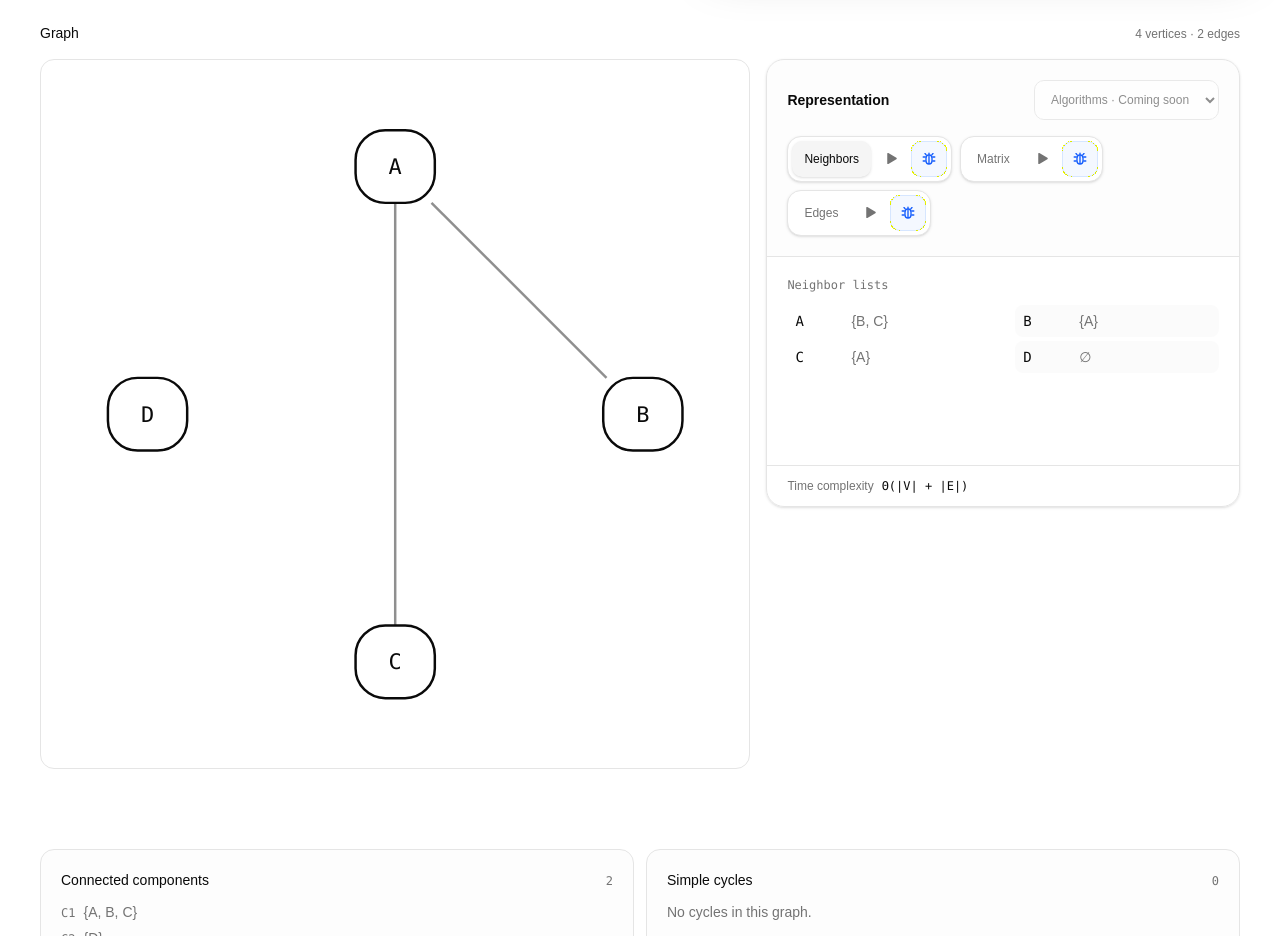
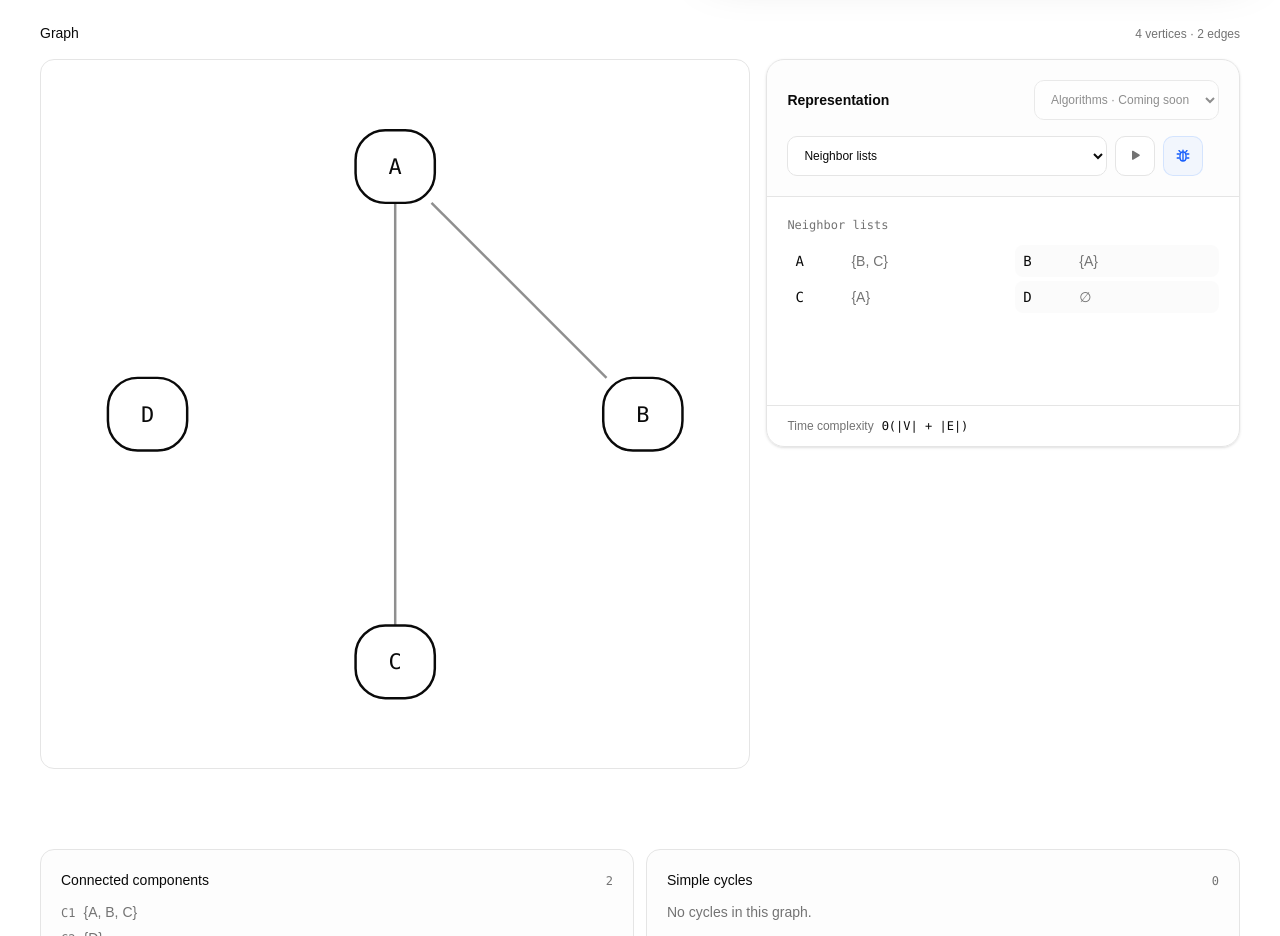
Before and after one commit to laflut3/graph-simulator, a React (Vite) app: page /en-us/simulator in a window 1280 px wide. Shown: the part 820-1756 px from the top of the page. Built offline with nearby package versions, Linux system fonts and the light colour scheme.

Commit message:
Unify graph representation controls

```diff
--- a/src/components/GraphRepresentationPanel.tsx
+++ b/src/components/GraphRepresentationPanel.tsx
@@ -30,6 +30,19 @@ const representations: GraphRepresentation[] = [
 	"adjacency-matrix",
 	"edge-list",
 ];
+
+function PlayIcon() {
+	return (
+		<svg
+			aria-hidden="true"
+			viewBox="0 0 16 16"
+			fill="currentColor"
+			className="size-4"
+		>
+			<path d="M5 3.5a.75.75 0 0 1 1.13-.65l6.25 3.75a.75.75 0 0 1 0 1.29l-6.25 3.75A.75.75 0 0 1 5 11V3.5Z" />
+		</svg>
+	);
+}
 
 function DebugBugIcon() {
 	return (
@@ -89,96 +102,17 @@ export function GraphRepresentationPanel({
 					</h3>
 					<AlgorithmComingSoon />
 				</div>
-				<div className="flex flex-wrap items-center gap-2">
-					<nav
-						aria-label={text(
-							language,
-							"Graph representations",
-							"Représentations du graphe",
-						)}
-						className="hidden flex-wrap gap-2 sm:flex"
-					>
-						{representations.map((representation) => {
-							const label =
-								representation === "neighbor-list"
-									? text(language, "Neighbors", "Voisins")
-									: representation === "adjacency-matrix"
-										? text(language, "Matrix", "Matrice")
-										: text(language, "Edges", "Arêtes");
-							const active = selected === representation;
-							return (
-								<div
-									key={representation}
-									className="inline-flex items-center gap-0.5 rounded-xl border border-border bg-background p-1 shadow-sm"
-								>
-									<button
-										type="button"
-										aria-pressed={active}
-										onClick={() => onSelect(representation)}
-										className={`h-10 rounded-lg px-2.5 text-xs font-medium transition-colors sm:h-9 sm:px-3 ${active ? "bg-muted text-foreground shadow-sm" : "text-muted-foreground hover:bg-muted/60 hover:text-foreground"}`}
-									>
-										{label}
-									</button>
-									<button
-										type="button"
-										aria-label={text(
-											language,
-											`Run ${graphRepresentationName(representation, language)}`,
-											`Lancer ${graphRepresentationName(representation, language)}`,
-										)}
-										title={text(
-											language,
-											`Run ${graphRepresentationName(representation, language)}`,
-											`Lancer ${graphRepresentationName(representation, language)}`,
-										)}
-										onClick={() => onPlay(representation)}
-										className="grid size-10 place-items-center rounded-lg border border-transparent text-muted-foreground transition-colors hover:border-border hover:bg-muted/70 hover:text-foreground sm:size-9"
-									>
-										<svg
-											aria-hidden="true"
-											viewBox="0 0 16 16"
-											fill="currentColor"
-											className="size-4"
-										>
-											<path d="M4.25 2.75a.75.75 0 0 1 1.12-.65l8 4.75a.75.75 0 0 1 0 1.3l-8 4.75a.75.75 0 0 1-1.12-.65z" />
-										</svg>
-									</button>
-									<button
-										type="button"
-										aria-label={text(
-											language,
-											`Debug ${graphRepresentationName(representation, language)} step by step`,
-											`Déboguer ${graphRepresentationName(representation, language)} pas à pas`,
-										)}
-										title={text(
-											language,
-											"Debug step by step",
-											"Déboguer pas à pas",
-										)}
-										onClick={() => onDebug(representation)}
-										className="grid size-10 place-items-center rounded-lg border border-blue-500/15 bg-blue-500/5 text-blue-600 transition-colors hover:border-blue-500/30 hover:bg-blue-500/10 dark:text-blue-400 dark:hover:bg-blue-400/10 sm:size-9"
-									>
-										<DebugBugIcon />
-									</button>
-								</div>
-							);
-						})}
-					</nav>
-					<div className="flex min-w-0 flex-1 items-center gap-2 sm:hidden">
-						<label className="sr-only" htmlFor="mobile-representation">
-							{text(
-								language,
-								"Graph representation",
-								"Représentation du graphe",
-							)}
+				<div className="flex min-w-0 items-center gap-2">
+					<label className="sr-only" htmlFor="representation-selection">
+						{text(language, "Graph representation", "Représentation du graphe")}
 					</label>
 					<select
-							id="mobile-representation"
+						id="representation-selection"
 						value={selected}
 						onChange={(event) =>
 							onSelect(event.target.value as GraphRepresentation)
 						}
-							className="h-10 min-w-0 flex-1 rounded-lg border border-border bg-background px-3 text-xs font-medium text-foreground"
+						className="h-10 min-w-0 flex-1 rounded-lg border border-border bg-background py-2 pl-3 pr-10 text-xs font-medium text-foreground sm:max-w-xs"
 					>
 						{representations.map((representation) => (
 							<option key={representation} value={representation}>
@@ -216,7 +150,6 @@ export function GraphRepresentationPanel({
 					>
 						<DebugBugIcon />
 					</button>
-					</div>
 				</div>
 			</header>
 
@@ -412,16 +345,3 @@ export function GraphRepresentationPanel({
 		</section>
 	);
 }
-
-function PlayIcon() {
-	return (
-		<svg
-			aria-hidden="true"
-			viewBox="0 0 16 16"
-			fill="currentColor"
-			className="size-4"
-		>
-			<path d="M4.25 2.75a.75.75 0 0 1 1.12-.65l8 4.75a.75.75 0 0 1 0 1.3l-8 4.75a.75.75 0 0 1-1.12-.65z" />
-		</svg>
-	);
-}
--- a/src/components/SiteLayout.tsx
+++ b/src/components/SiteLayout.tsx
@@ -19,8 +19,19 @@ type InstallPromptEvent = Event & {
 	userChoice: Promise<{ outcome: "accepted" | "dismissed"; platform: string }>;
 };
 
+function loadTheme(): Theme {
+	try {
+		const theme = window.localStorage.getItem("graph-simulator-theme");
+		if (theme === "light" || theme === "dark" || theme === "system")
+			return theme;
+	} catch {
+		// Keep the app usable when browser storage is unavailable.
+	}
+	return "system";
+}
+
 export function SiteLayout() {
-	const [theme, setTheme] = useState<Theme>("system");
+	const [theme, setTheme] = useState<Theme>(loadTheme);
 	const pathname = useRouterState({
 		select: (state) => state.location.pathname,
 	});
@@ -28,7 +39,11 @@ export function SiteLayout() {
 	const language: Language = pathname.startsWith("/fr-fr") ? "fr" : "en";
 	const locale = localeFromLanguage(language);
 	const setLanguage = (nextLanguage: Language) => {
-		window.localStorage.setItem("graph-simulator-language", nextLanguage);
+		try {
+			window.localStorage.setItem("graph-simulator-language", nextLanguage);
+		} catch {
+			// The destination URL still keeps the selected language.
+		}
 		const suffix = pathname.replace(/^\/(?:en-us|fr-fr)/, "");
 		if (!suffix || suffix === "/") {
 			window.location.assign(`/${localeFromLanguage(nextLanguage)}/`);
@@ -76,14 +91,6 @@ export function SiteLayout() {
 	}, [language]);
 
 	useEffect(() => {
-		const savedTheme = window.localStorage.getItem("graph-simulator-theme");
-		if (
-			savedTheme === "system" ||
-			savedTheme === "light" ||
-			savedTheme === "dark"
-		) {
-			setTheme(savedTheme);
-		}
 		if (!window.sessionStorage.getItem("graph-simulator-cookie-notice")) {
 			setCookieNoticeOpen(true);
 		}
@@ -102,7 +109,11 @@ export function SiteLayout() {
 		};
 		applyTheme();
 		if (theme === "system") colorScheme.addEventListener("change", applyTheme);
-		window.localStorage.setItem("graph-simulator-theme", theme);
+		try {
+			window.localStorage.setItem("graph-simulator-theme", theme);
+		} catch {
+			// The selected theme still applies for this session.
+		}
 		return () => colorScheme.removeEventListener("change", applyTheme);
 	}, [theme]);
 
--- a/src/routes/docs.tsx
+++ b/src/routes/docs.tsx
@@ -114,7 +114,7 @@ const copy: Record<
 			},
 			{
 				title: "Représentations et algorithmes",
-				body: "Choisissez les listes de voisins, la matrice ou la liste d’arêtes. En orienté, les listes montrent les voisins sortants et la matrice n’est pas symétrique ; en pondéré, la matrice contient les poids et ∞ indique l’absence d’arête. ▶ reconstruit le graphe ; l’icône debug avance une instruction à la fois. Chaque test de boucle, branche de condition et retour à la boucle apparaît dans la trace. Les étapes actives sont surlignées en bleu. Sur téléphone, choisissez la représentation dans le menu, puis lancez-la ou déboguez-la. Complexité : Θ(|V| + |E|) pour les listes et arêtes, Θ(|V|²) pour la matrice.",
+				body: "Choisissez les listes de voisins, la matrice ou la liste d’arêtes dans le menu, puis lancez la représentation ou déboguez-la pas à pas. En orienté, les listes montrent les voisins sortants et la matrice n’est pas symétrique ; en pondéré, la matrice contient les poids et ∞ indique l’absence d’arête. Chaque test de boucle, branche de condition et retour à la boucle apparaît dans la trace. Les étapes actives sont surlignées en bleu. Complexité : Θ(|V| + |E|) pour les listes et arêtes, Θ(|V|²) pour la matrice.",
 			},
 			{
 				title: "Importer et télécharger",
@@ -150,7 +150,7 @@ const copy: Record<
 			},
 			{
 				title: "Representations and algorithms",
-				body: "Choose neighbor lists, the matrix, or the edge list. Directed neighbor lists show outgoing neighbors and their matrix is not symmetric; weighted matrices contain edge weights and use ∞ for a missing edge. ▶ rebuilds the graph; the bug icon advances one instruction at a time. The trace shows every loop check, condition branch, and return to a loop, with active steps highlighted in blue. On phones, choose a representation from the menu, then run or debug it. Complexity: Θ(|V| + |E|) for lists and edges, Θ(|V|²) for the matrix.",
+				body: "Choose neighbor lists, the matrix, or the edge list from the menu, then run the representation or debug it one step at a time. Directed neighbor lists show outgoing neighbors and their matrix is not symmetric; weighted matrices contain edge weights and use ∞ for a missing edge. The trace shows every loop check, condition branch, and return to a loop, with active steps highlighted in blue. Complexity: Θ(|V| + |E|) for lists and edges, Θ(|V|²) for the matrix.",
 			},
 			{
 				title: "Import and download",
```
Lines whose indentation alone changed are shown as unchanged.
